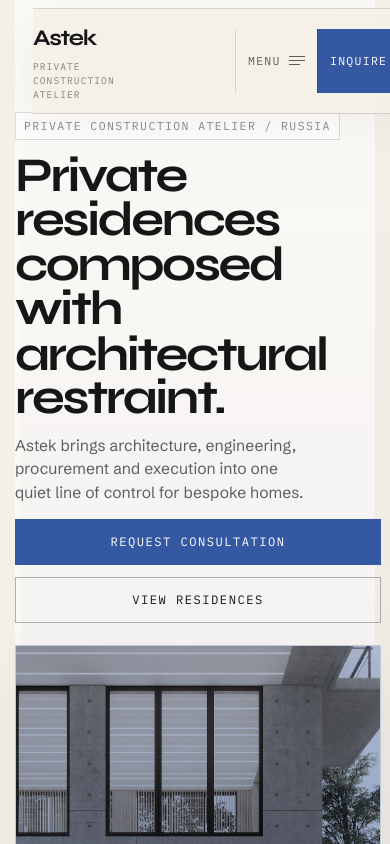
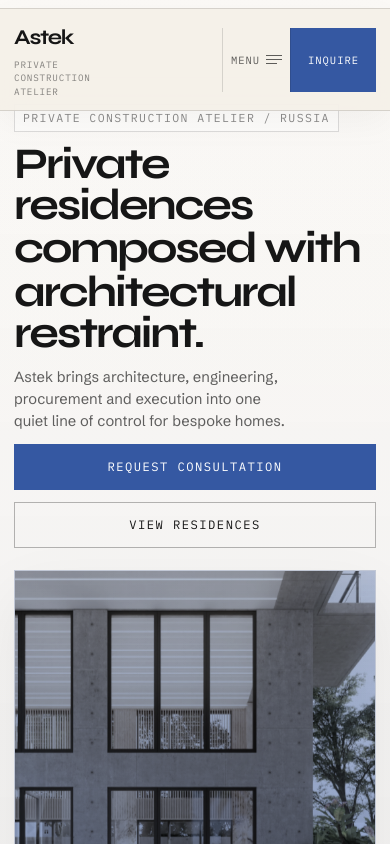
Before and after one commit to shelestdan/astek-premium-landing, a Next.js app: page / in a window 390 px wide. Shown: the top 844 px of the page. Built offline with nearby package versions, Linux system fonts and the light colour scheme.

Commit message:
Fix responsive shell and hero visibility

```diff
--- a/src/app/globals.css
+++ b/src/app/globals.css
@@ -33,6 +33,7 @@ html {
   scroll-behavior: auto;
   scrollbar-gutter: stable both-edges;
   background: var(--color-paper);
+  overflow-x: hidden;
 }
 
 html.lenis,
@@ -51,6 +52,8 @@ html.lenis.lenis-stopped {
 body {
   margin: 0;
   min-height: 100vh;
+  width: 100%;
+  max-width: 100%;
   background:
     linear-gradient(180deg, rgba(255, 255, 255, 0.62), rgba(255, 255, 255, 0)),
     var(--color-paper);
@@ -137,7 +140,8 @@ img {
 }
 
 .page-shell {
-  width: min(var(--page-max), calc(100vw - (var(--page-margin) * 2)));
+  width: min(100%, var(--page-max));
+  padding-inline: var(--page-margin);
   margin: 0 auto;
 }
 
@@ -287,10 +291,6 @@ img {
 }
 
 @media (max-width: 960px) {
-  .page-shell {
-    width: min(var(--page-max), calc(100vw - 24px));
-  }
-
   .canon-grid {
     grid-template-columns: 1fr;
   }
@@ -300,3 +300,20 @@ img {
       linear-gradient(180deg, rgba(255, 255, 255, 0), rgba(53, 88, 162, 0.04) 100%);
   }
 }
+
+@media (max-width: 720px) {
+  html {
+    scrollbar-gutter: auto;
+  }
+
+  .page-shell {
+    padding-inline: 14px;
+  }
+
+  .section-label {
+    max-width: 100%;
+    width: fit-content;
+    white-space: normal;
+    line-height: 1.4;
+  }
+}
--- a/src/components/landing/LandingPage.module.css
+++ b/src/components/landing/LandingPage.module.css
@@ -49,7 +49,7 @@
   transition-delay: var(--reveal-delay, 0ms);
 }
 
-.heroCopy.is-visible .heroTitleLineInner {
+.heroCopy:global(.is-visible) .heroTitleLineInner {
   transform: translate3d(0, 0, 0);
 }
 
@@ -723,7 +723,7 @@
   .heroTitle {
     max-width: none;
     font-size: clamp(2.45rem, 12.4vw, 3.9rem);
-    line-height: 0.9;
+    line-height: 0.92;
   }
 
   .heroTitleLine {
@@ -887,3 +887,53 @@
     width: 100%;
   }
 }
+
+@media (max-width: 420px) {
+  .page {
+    gap: 42px;
+    padding-top: 98px;
+  }
+
+  .heroCopy {
+    gap: 12px;
+    padding-top: 6px;
+  }
+
+  .heroTitle {
+    font-size: clamp(2.12rem, 11.2vw, 2.9rem);
+    line-height: 0.94;
+  }
+
+  .heroSummary,
+  .sectionLead p,
+  .methodContent p,
+  .standardsIntro p,
+  .consultIntro p,
+  .residenceBody p,
+  .methodText p,
+  .standardRow p {
+    font-size: 0.92rem;
+  }
+
+  .heroMedia .mediaFrame,
+  .methodMedia .mediaFrame,
+  .standardsMedia .mediaFrame,
+  .consultImage {
+    aspect-ratio: 5 / 6;
+  }
+
+  .sectionLead h2,
+  .methodContent h2,
+  .standardsIntro h2,
+  .consultIntro h2 {
+    font-size: clamp(1.8rem, 9.2vw, 2.5rem);
+  }
+
+  .residenceTitle {
+    font-size: clamp(1.45rem, 8.2vw, 2rem);
+  }
+
+  .founderQuote p {
+    font-size: clamp(1.3rem, 7.8vw, 1.9rem);
+  }
+}
--- a/src/components/site/SiteHeader.module.css
+++ b/src/components/site/SiteHeader.module.css
@@ -456,17 +456,20 @@
 
   .inner {
     grid-template-columns: minmax(0, 1fr) auto;
+    gap: 0;
     min-height: 64px;
   }
 
   .wordmark {
     grid-column: 1;
+    min-width: 0;
     gap: 4px;
     padding: 12px 0;
   }
 
   .utilityRail {
     grid-column: 2;
+    min-width: 0;
     min-height: 64px;
     border-left: 0;
   }
@@ -477,8 +480,8 @@
 
   .menuButton,
   .inquireLink {
-    min-width: 78px;
-    padding: 0 12px;
+    min-width: 72px;
+    padding: 0 10px;
     flex: none;
   }
 
@@ -491,7 +494,7 @@
   }
 
   .wordmarkMeta {
-    max-width: 16ch;
+    max-width: 14ch;
     font-size: 0.6rem;
     line-height: 1.45;
   }
@@ -529,3 +532,31 @@
     gap: 10px;
   }
 }
+
+@media (max-width: 420px) {
+  .wordmarkMain {
+    font-size: 1.32rem;
+  }
+
+  .wordmarkMeta {
+    max-width: 12ch;
+    font-size: 0.58rem;
+    letter-spacing: 0.09em;
+  }
+
+  .menuButton,
+  .inquireLink {
+    min-width: 64px;
+    padding: 0 8px;
+    font-size: 0.66rem;
+    letter-spacing: 0.09em;
+  }
+
+  .inquireLink {
+    min-width: 86px;
+  }
+
+  .menuButtonInner {
+    gap: 6px;
+  }
+}
```
